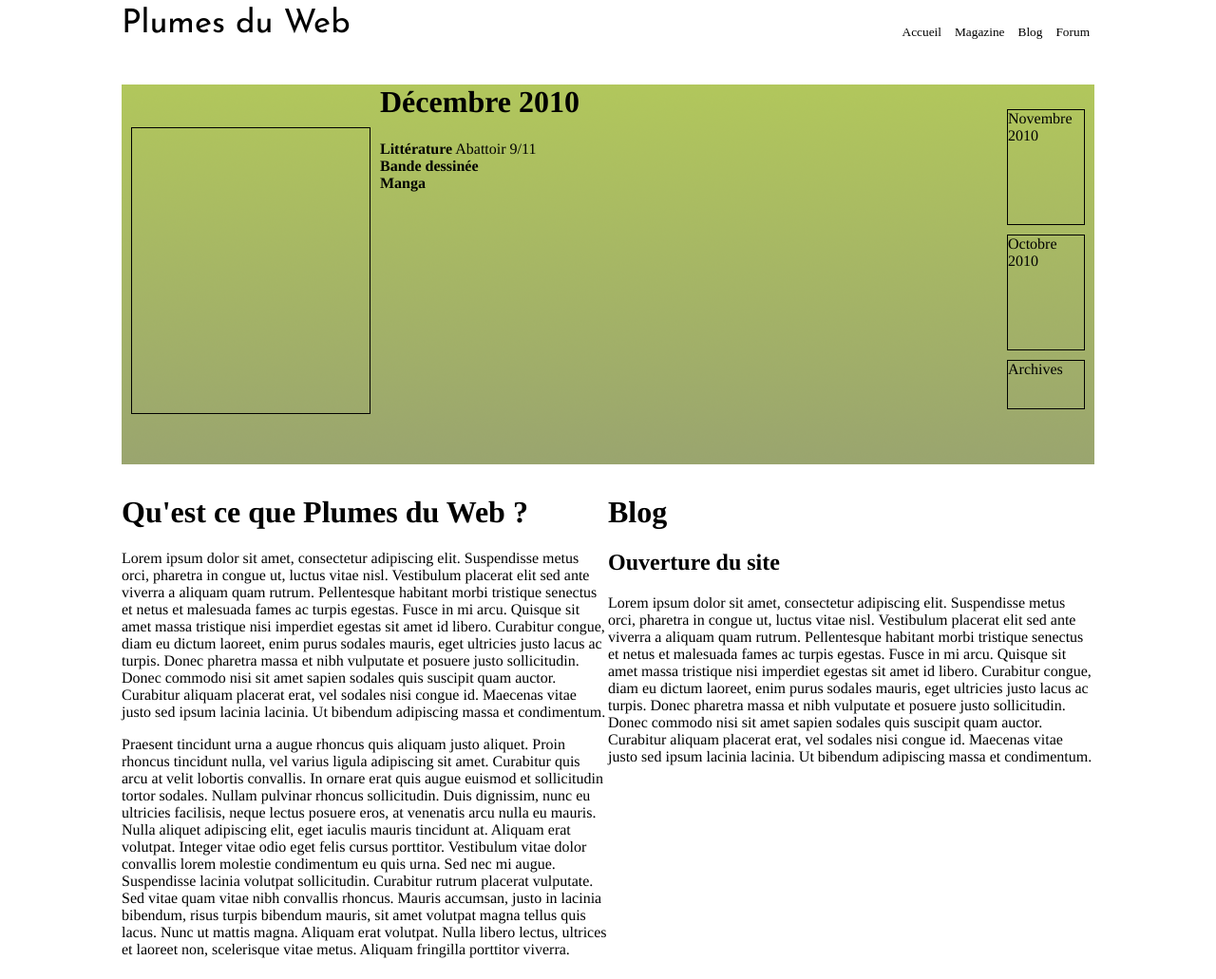
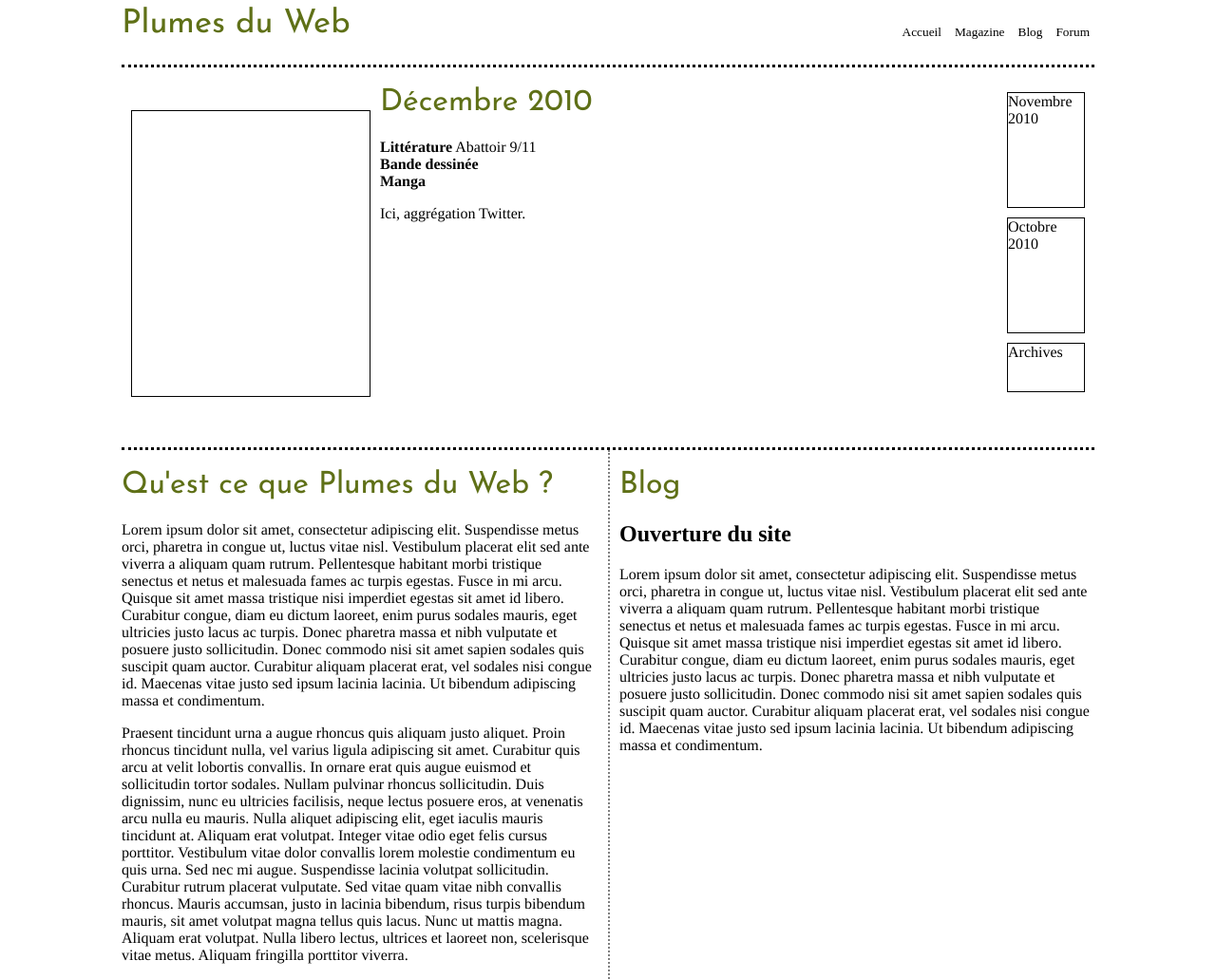
Before and after one commit to pierreldar/plumesduweb, a PHP site: page / in a window 1280 px wide. Shown: the whole page at 95% size. Before the commit the page ends 1009 px from the top, so only its background shows below. Run offline with PHP 8.4, Linux system fonts and the light colour scheme; some libraries are stand-ins or nearby versions; some web fonts are replaced.

Commit message:
Page d'accueil

```diff
--- /dev/null
+++ b/css/footer.css
@@ -0,0 +1,52 @@
+#footer {
+}
+
+#front_block {
+	border-bottom: 3px dotted black;
+	border-top: 3px dotted black;
+	height: 400px;
+	/* margin-bottom: 10px; */
+}
+
+#front_block ul li {
+	list-style: none;
+}
+
+#front_last_mags {
+	float: right;
+}
+
+#front_last_mags li {
+	border: 1px solid black;
+	margin: 10px;
+	height: 120px;
+	width: 80px;
+}
+
+#front_mag_couv {
+	border: 1px solid black;
+	float: left;
+	margin-top: 45px;
+	margin-bottom: 45px;
+	margin-left: 10px;
+	margin-right: 10px;
+	height: 300px;
+	width: 250px;
+}
+
+#infos_block {
+	padding: 0px;
+	margin-top: 15px;
+}
+
+#infos_pdw {
+	border-right: 2px dotted grey;
+	float: left;
+	padding-right: 12px;
+	width: 500px;
+}
+
+#last_blog {
+	float: right;
+	width: 500px;
+}
--- a/css/main.css
+++ b/css/main.css
@@ -10,49 +10,17 @@ body {
 	font-family: 'Times';
 }
 
+h1 {
+	color: #5f7017;
+	font-family: 'Josefin Sans';
+	font-weight: normal;
+}
+
+h1:hover {
+	color: #a7d200;
+}
+
 #content {
 	margin: 0 auto;
 	width: 1024px;
 }
-
-#front_block {
-	background: url('../img/front_block_bg.png') repeat-x;
-	height: 400px;
-	margin-bottom: 10px;
-}
-
-#front_block ul li {
-	list-style: none;
-}
-
-#front_last_mags {
-	float: right;
-}
-
-#front_last_mags li {
-	border: 1px solid black;
-	margin: 10px;
-	height: 120px;
-	width: 80px;
-}
-
-#front_mag_couv {
-	border: 1px solid black;
-	float: left;
-	margin-top: 45px;
-	margin-bottom: 45px;
-	margin-left: 10px;
-	margin-right: 10px;
-	height: 300px;
-	width: 250px;
-}
-
-#infos_pdw {
-	float: left;
-	width: 50%;
-}
-
-#last_blog {
-	float: right;
-	width: 50%;
-}
--- /dev/null
+++ b/fragments/footer.php
@@ -0,0 +1,12 @@
+<div id="footer">
+	<div id="last_blog">
+		<h1>Blog</h1>
+		<h2>Ouverture du site</h2>
+		<p>Lorem ipsum dolor sit amet, consectetur adipiscing elit. Suspendisse metus orci, pharetra in congue ut, luctus vitae nisl. Vestibulum placerat elit sed ante viverra a aliquam quam rutrum. Pellentesque habitant morbi tristique senectus et netus et malesuada fames ac turpis egestas. Fusce in mi arcu. Quisque sit amet massa tristique nisi imperdiet egestas sit amet id libero. Curabitur congue, diam eu dictum laoreet, enim purus sodales mauris, eget ultricies justo lacus ac turpis. Donec pharetra massa et nibh vulputate et posuere justo sollicitudin. Donec commodo nisi sit amet sapien sodales quis suscipit quam auctor. Curabitur aliquam placerat erat, vel sodales nisi congue id. Maecenas vitae justo sed ipsum lacinia lacinia. Ut bibendum adipiscing massa et condimentum.</p>
+	</div>
+	<div id="infos_pdw">
+		<h1>Qu'est ce que Plumes du Web ?</h1>
+		<p>Lorem ipsum dolor sit amet, consectetur adipiscing elit. Suspendisse metus orci, pharetra in congue ut, luctus vitae nisl. Vestibulum placerat elit sed ante viverra a aliquam quam rutrum. Pellentesque habitant morbi tristique senectus et netus et malesuada fames ac turpis egestas. Fusce in mi arcu. Quisque sit amet massa tristique nisi imperdiet egestas sit amet id libero. Curabitur congue, diam eu dictum laoreet, enim purus sodales mauris, eget ultricies justo lacus ac turpis. Donec pharetra massa et nibh vulputate et posuere justo sollicitudin. Donec commodo nisi sit amet sapien sodales quis suscipit quam auctor. Curabitur aliquam placerat erat, vel sodales nisi congue id. Maecenas vitae justo sed ipsum lacinia lacinia. Ut bibendum adipiscing massa et condimentum.</p>
+		<p>Praesent tincidunt urna a augue rhoncus quis aliquam justo aliquet. Proin rhoncus tincidunt nulla, vel varius ligula adipiscing sit amet. Curabitur quis arcu at velit lobortis convallis. In ornare erat quis augue euismod et sollicitudin tortor sodales. Nullam pulvinar rhoncus sollicitudin. Duis dignissim, nunc eu ultricies facilisis, neque lectus posuere eros, at venenatis arcu nulla eu mauris. Nulla aliquet adipiscing elit, eget iaculis mauris tincidunt at. Aliquam erat volutpat. Integer vitae odio eget felis cursus porttitor. Vestibulum vitae dolor convallis lorem molestie condimentum eu quis urna. Sed nec mi augue. Suspendisse lacinia volutpat sollicitudin. Curabitur rutrum placerat vulputate. Sed vitae quam vitae nibh convallis rhoncus. Mauris accumsan, justo in lacinia bibendum, risus turpis bibendum mauris, sit amet volutpat magna tellus quis lacus. Nunc ut mattis magna. Aliquam erat volutpat. Nulla libero lectus, ultrices et laoreet non, scelerisque vitae metus. Aliquam fringilla porttitor viverra.</p>
+	</div>
+</div>
--- a/index.php
+++ b/index.php
@@ -4,9 +4,10 @@
 		<meta http-equiv="Content-Type" content="text/html; charset=UTF-8">
 		<title>Plumes du web</title>
 		<link href='http://fonts.googleapis.com/css?family=Cantarell' rel='stylesheet' type='text/css'>
-		<link href='http://fonts.googleapis.com/css?family=Josefin+Sans' rel='stylesheet' type='text/css'>
+		<link href='http://fonts.googleapis.com/css?family=Josefin+Sans:regular,bold' rel='stylesheet' type='text/css'>
 		<link href='http://fonts.googleapis.com/css?family=Bentham' rel='stylesheet' type='text/css'>
 		<link rel="stylesheet" type="text/css" href="css/main.css" />
+		<link rel="stylesheet" type="text/css" href="css/footer.css" />
 		<link rel="stylesheet" type="text/css" href="css/header.css" />
 		<link rel="stylesheet" type="text/css" href="css/newsfeed.css" />
 		<? include_once 'fragments/flattr.php'; ?>
@@ -31,25 +32,14 @@
 						<li><b>Bande dessinée</b></li>
 						<li><b>Manga</b></li>
 					</ul>
+					<div id="twitter_aggreg">
+						Ici, aggrégation Twitter.
+					</div>
 				</div>
 
-				<div id="infos_block">
-					<div id="last_blog">
-						<h1>Blog</h1>
-						<h2>Ouverture du site</h2>
-						<p>Lorem ipsum dolor sit amet, consectetur adipiscing elit. Suspendisse metus orci, pharetra in congue ut, luctus vitae nisl. Vestibulum placerat elit sed ante viverra a aliquam quam rutrum. Pellentesque habitant morbi tristique senectus et netus et malesuada fames ac turpis egestas. Fusce in mi arcu. Quisque sit amet massa tristique nisi imperdiet egestas sit amet id libero. Curabitur congue, diam eu dictum laoreet, enim purus sodales mauris, eget ultricies justo lacus ac turpis. Donec pharetra massa et nibh vulputate et posuere justo sollicitudin. Donec commodo nisi sit amet sapien sodales quis suscipit quam auctor. Curabitur aliquam placerat erat, vel sodales nisi congue id. Maecenas vitae justo sed ipsum lacinia lacinia. Ut bibendum adipiscing massa et condimentum.</p>
-					</div>
-					<div id="infos_pdw">
-						<h1>Qu'est ce que Plumes du Web ?</h1>
-						<p>Lorem ipsum dolor sit amet, consectetur adipiscing elit. Suspendisse metus orci, pharetra in congue ut, luctus vitae nisl. Vestibulum placerat elit sed ante viverra a aliquam quam rutrum. Pellentesque habitant morbi tristique senectus et netus et malesuada fames ac turpis egestas. Fusce in mi arcu. Quisque sit amet massa tristique nisi imperdiet egestas sit amet id libero. Curabitur congue, diam eu dictum laoreet, enim purus sodales mauris, eget ultricies justo lacus ac turpis. Donec pharetra massa et nibh vulputate et posuere justo sollicitudin. Donec commodo nisi sit amet sapien sodales quis suscipit quam auctor. Curabitur aliquam placerat erat, vel sodales nisi congue id. Maecenas vitae justo sed ipsum lacinia lacinia. Ut bibendum adipiscing massa et condimentum.</p>
-						<p>Praesent tincidunt urna a augue rhoncus quis aliquam justo aliquet. Proin rhoncus tincidunt nulla, vel varius ligula adipiscing sit amet. Curabitur quis arcu at velit lobortis convallis. In ornare erat quis augue euismod et sollicitudin tortor sodales. Nullam pulvinar rhoncus sollicitudin. Duis dignissim, nunc eu ultricies facilisis, neque lectus posuere eros, at venenatis arcu nulla eu mauris. Nulla aliquet adipiscing elit, eget iaculis mauris tincidunt at. Aliquam erat volutpat. Integer vitae odio eget felis cursus porttitor. Vestibulum vitae dolor convallis lorem molestie condimentum eu quis urna. Sed nec mi augue. Suspendisse lacinia volutpat sollicitudin. Curabitur rutrum placerat vulputate. Sed vitae quam vitae nibh convallis rhoncus. Mauris accumsan, justo in lacinia bibendum, risus turpis bibendum mauris, sit amet volutpat magna tellus quis lacus. Nunc ut mattis magna. Aliquam erat volutpat. Nulla libero lectus, ultrices et laoreet non, scelerisque vitae metus. Aliquam fringilla porttitor viverra.</p>
-					</div>
-				</div>
 			</div>
 
-			<div id="footer">
-
-			</div>
+			<? include 'fragments/footer.php';?>
 		</div>
 	</body>
 </html>
```
